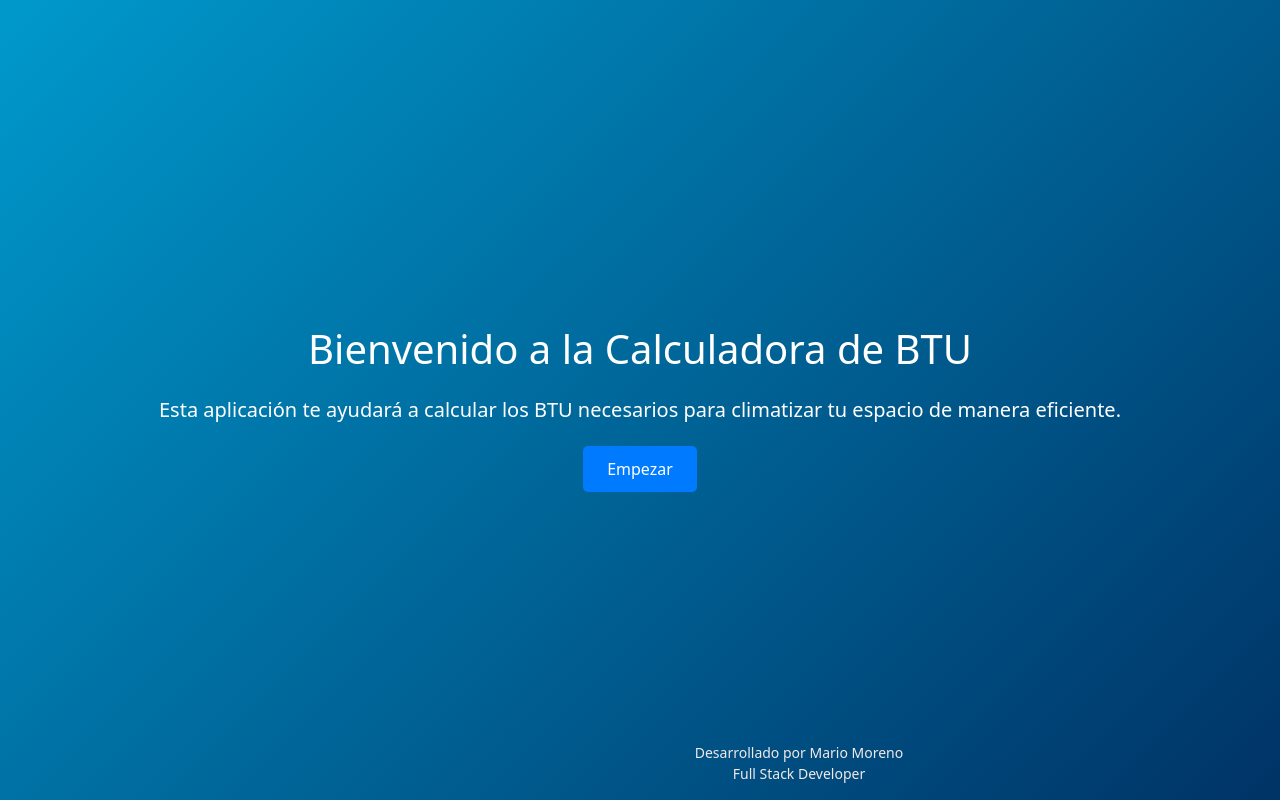
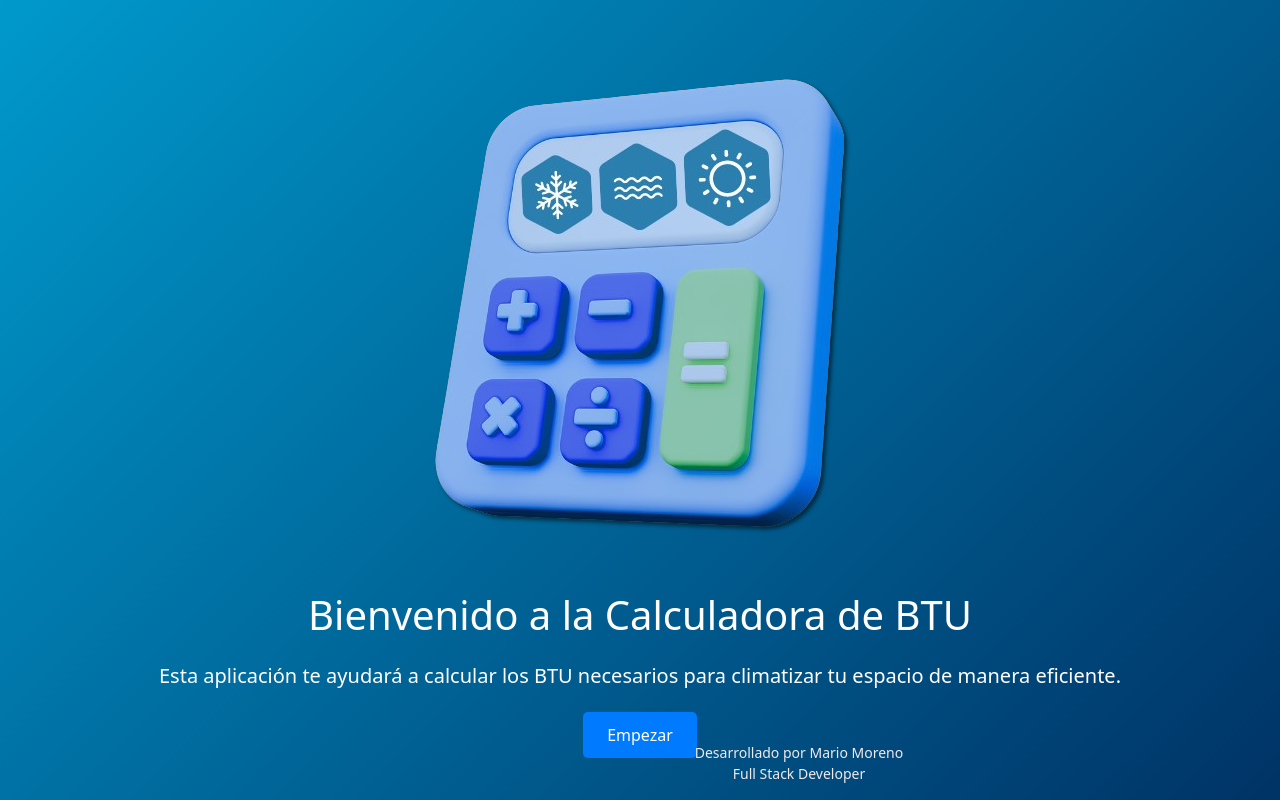
Before and after one commit to Mario24874/CalculadoraBTU, a React (Create React App) app: page / in a window 1280 px wide. Built offline with nearby package versions, Linux system fonts and the light colour scheme.

Commit message:
Se agrega imagen en WelcomePage

```diff
--- a/src/WelcomePage.css
+++ b/src/WelcomePage.css
@@ -35,3 +35,11 @@
 .start-button:hover {
   background-color: #0056b3;
 }
+
+.welcome-image {
+  display: block;
+  margin: 0 auto;
+  max-width: 100%;
+  height: auto;
+  margin-bottom: 2rem; /* Ajusta el margen inferior según sea necesario */
+}
--- a/src/WelcomePage.tsx
+++ b/src/WelcomePage.tsx
@@ -7,6 +7,7 @@ const WelcomePage: React.FC = () => {
   return (
     <div className="welcome-background">
       <div className="welcome-container">
+        <img src="/CalculadoraBTU.png" alt="Calculadora BTU" className="welcome-image" />
         <h1 className="welcome-title">Bienvenido a la Calculadora de BTU</h1>
         <p className="welcome-description">
           Esta aplicación te ayudará a calcular los BTU necesarios para climatizar tu espacio de manera eficiente.
@@ -14,7 +15,7 @@ const WelcomePage: React.FC = () => {
         <Link to="/calculator" className="start-button">
           Empezar
         </Link>
-        <Footer /> {/* Incluye el pie de página */}
+        <Footer />
       </div>
     </div>
   );
```
Also changed, not shown: public/CalculadoraBTU.png (added), 12 other files (tests, documents, lock files or other folders).
